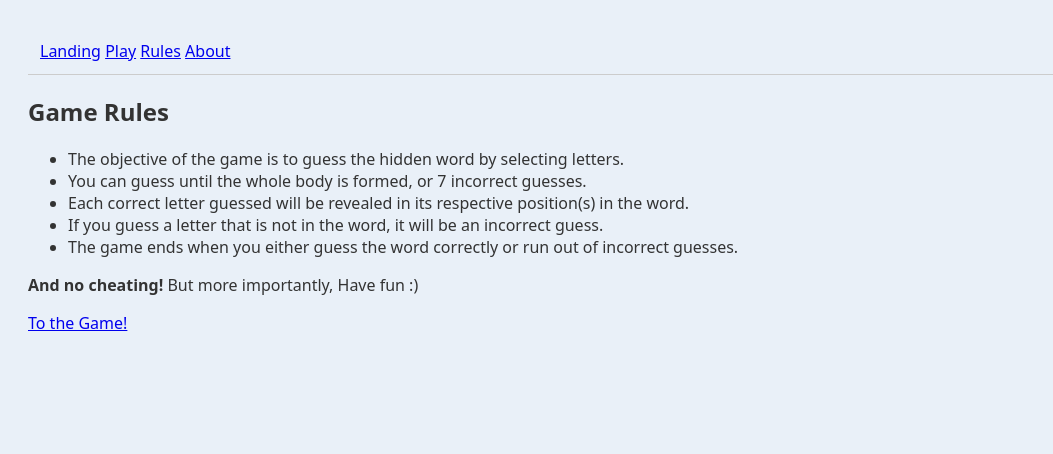
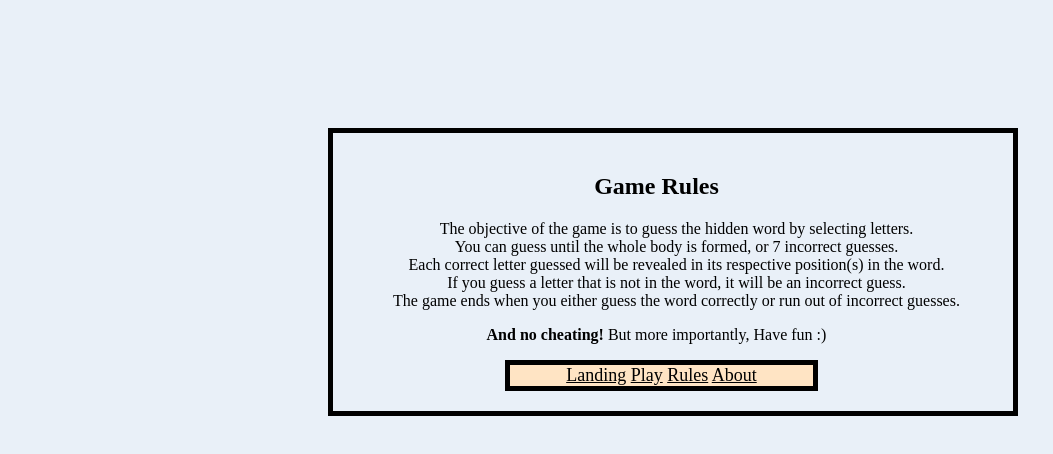
Before and after one commit to fbievan/project-web-fund-game, a plain HTML site: page rules.html in a window 1280 px wide. Shown: the whole page, without its empty margins (0-1053 px from the left). Drawn offline with Linux system fonts and the light colour scheme.

Commit message:
Update rules.html

```diff
--- a/rules.html
+++ b/rules.html
@@ -2,20 +2,15 @@
 <html lang="en">
 <head>
     <meta charset="utf-8">
-    <meta name="view" content="width=device-width,initial-scale=1">
-    <link rel="stylesheet" href="index.css">
+    <meta name="view">
+    <link rel="stylesheet" href="landing.css">
     <title>Rules - Hangman Game</title>
 </head>
-<body>
-    <nav style="border-bottom:1px solid #ccc;padding:12px;">
-        <a href="landing.html">Landing</a>
-        <a href="index.html">Play</a>
-        <a href="rules.html">Rules</a>
-        <a href="about.html">About</a>
-    </nav>
+<body id="RulesB">
+
     <div id="main">
         <h2>Game Rules</h2>
-        <ul>
+        <ul id="Rules">
             <li>The objective of the game is to guess the hidden word by selecting letters.</li>
             <li>You can guess until the whole body is formed, or 7 incorrect guesses.</li>
             <li>Each correct letter guessed will be revealed in its respective position(s) in the word.</li>
@@ -24,7 +19,12 @@
         </ul>
         <p>
             <b> And no cheating!</b> But more importantly, Have fun :) </p>
+        <nav id="LinkMenu">
+        <a href="landing.html">Landing</a>
+        <a href="index.html">Play</a>
+        <a href="rules.html">Rules</a>
+        <a href="about.html">About</a>
+    </nav>
     </div>
-    <a href="index.html">To the Game!</a>
 </body>
 </html>
```
